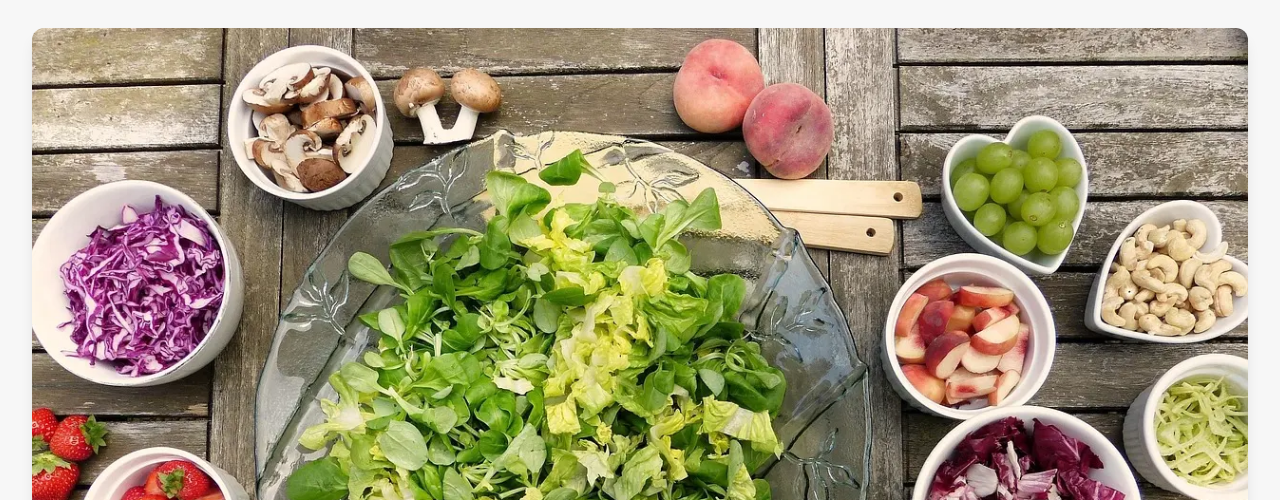
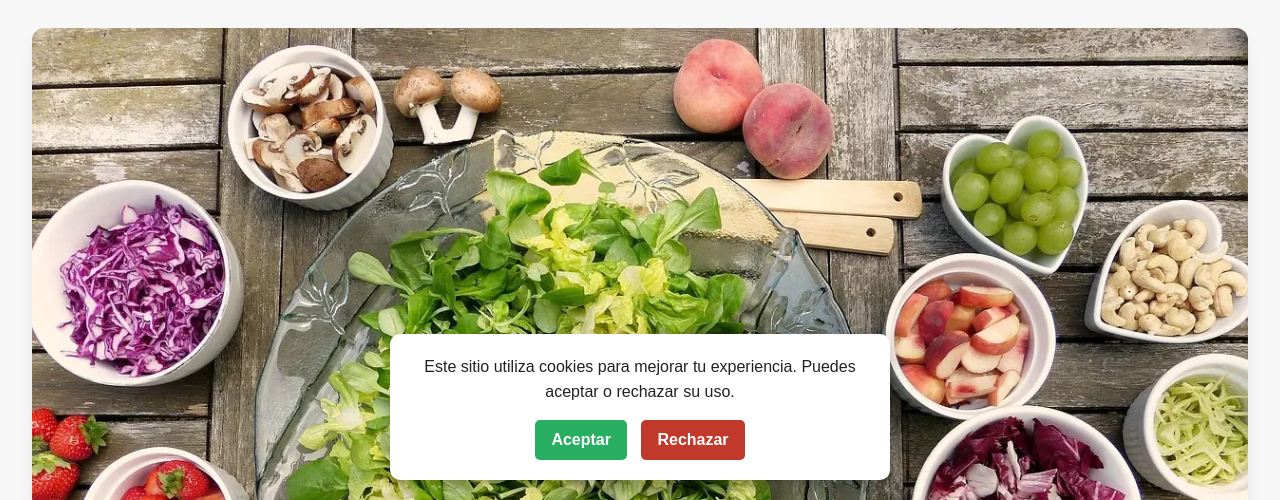
Before and after one commit to Caxurma/caxurma, a plain HTML site: page 50newteens/alimentacio.html in a window 1280 px wide. Shown: the part 300-800 px from the top of the page. Drawn offline with nearby package versions, Linux system fonts and the light colour scheme.

Commit message:
Update alimentacio.html
Afegit baner

```diff
--- a/50newteens/alimentacio.html
+++ b/50newteens/alimentacio.html
@@ -260,6 +260,85 @@
             </div>-->
         </div>
     </footer>
+<!-- Banner Modal de Cookies -->
+<div id="cookie-modal" style="
+  position: fixed;
+  bottom: 20px;
+  left: 50%;
+  transform: translateX(-50%);
+  max-width: 500px;
+  width: 90%;
+  background-color: #fff;
+  color: #222;
+  padding: 20px;
+  border-radius: 10px;
+  box-shadow: 0 5px 15px rgba(0,0,0,0.3);
+  font-family: Arial, sans-serif;
+  z-index: 10000;
+  display: none;
+  text-align: center;
+">
+  <p style="margin-bottom: 15px;">
+    Este sitio utiliza cookies para mejorar tu experiencia. Puedes aceptar o rechazar su uso.
+  </p>
+  <button id="accept-cookies" style="
+    padding: 8px 16px;
+    margin-right: 10px;
+    border: none;
+    background-color: #27ae60;
+    color: #fff;
+    border-radius: 5px;
+    cursor: pointer;
+    font-weight: bold;
+  ">Aceptar</button>
+  <button id="reject-cookies" style="
+    padding: 8px 16px;
+    border: none;
+    background-color: #c0392b;
+    color: #fff;
+    border-radius: 5px;
+    cursor: pointer;
+    font-weight: bold;
+  ">Rechazar</button>
+</div>
+
+<script>
+  // Mostrar modal si no hay decisión
+  if (!localStorage.getItem('cookies_decision')) {
+    document.getElementById('cookie-modal').style.display = 'block';
+  } else if(localStorage.getItem('cookies_decision') === 'accepted') {
+    loadGA();
+  }
+
+  // Aceptar cookies
+  document.getElementById('accept-cookies').addEventListener('click', function () {
+    localStorage.setItem('cookies_decision', 'accepted');
+    document.getElementById('cookie-modal').style.display = 'none';
+    loadGA();
+  });
+
+  // Rechazar cookies
+  document.getElementById('reject-cookies').addEventListener('click', function () {
+    localStorage.setItem('cookies_decision', 'rejected');
+    document.getElementById('cookie-modal').style.display = 'none';
+    // No se carga GA
+  });
+
+  // Función para cargar Google Analytics
+  function loadGA(){
+    var gtagScript = document.createElement('script');
+    gtagScript.async = true;
+    gtagScript.src = "https://www.googletagmanager.com/gtag/js?id=G-PVF6YKH443"; // Sustituye con tu Measurement ID
+    document.head.appendChild(gtagScript);
+
+    gtagScript.onload = function(){
+      window.dataLayer = window.dataLayer || [];
+      function gtag(){dataLayer.push(arguments);}
+      gtag('js', new Date());
+      gtag('config', 'G-PVF6YKH443', { anonymize_ip: true });
+    }
+  }
+</script>
 
 </body>
 </html>
```
